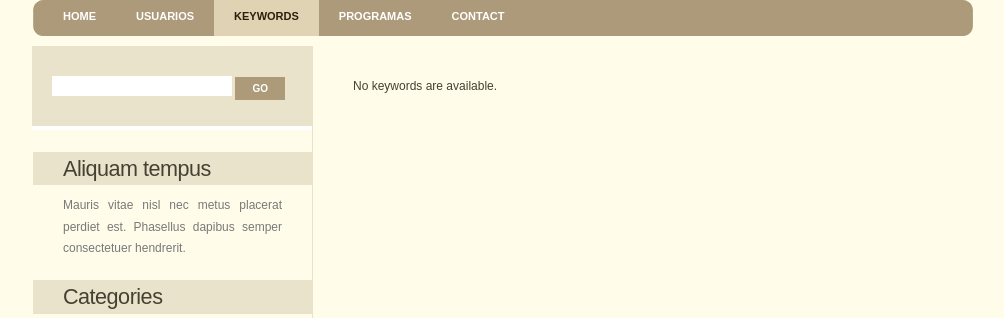
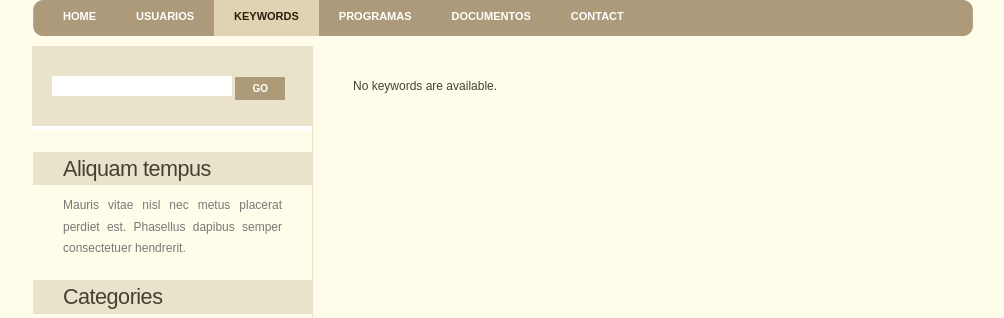
Before and after one commit to miggaiowski/mc536, a Django app: template templates/linguas/keyword_list.html in a window 1280 px wide. Shown: the part 148-466 px from the top of the page, without its empty margins (137-1141 px from the left). Run offline with Django 3.2, Linux system fonts and the light colour scheme; the template is opened without the code that fills it, so the values that code supplies are empty.

Commit message:
incluindo documento nos menus

```diff
--- a/templates/linguas/keyword_detail.html
+++ b/templates/linguas/keyword_detail.html
@@ -12,5 +12,6 @@
 <li><a href="/usuarios">Usuarios</a></li>
 <li class="current_page_item"><a href="#">Keywords</a></li>
 <li><a href="/programas">Programas</a></li>
+<li><a href="/documentos">Documentos</a></li>
 <li><a href="#">Contact</a></li>
 {% endblock %}
--- a/templates/linguas/keyword_list.html
+++ b/templates/linguas/keyword_list.html
@@ -19,5 +19,6 @@
 <li><a href="/usuarios">Usuarios</a></li>
 <li class="current_page_item"><a href="#">Keywords</a></li>
 <li><a href="/programas">Programas</a></li>
+<li><a href="/documentos">Documentos</a></li>
 <li><a href="#">Contact</a></li>
 {% endblock %}
--- a/templates/linguas/usuario_list.html
+++ b/templates/linguas/usuario_list.html
@@ -19,5 +19,6 @@
 <li class="current_page_item"><a href="#">Usuarios</a></li>
 <li><a href="/keywords">Keywords</a></li>
 <li><a href="/programas">Programas</a></li>
+<li><a href="/documentos">Documentos</a></li>
 <li><a href="#">Contact</a></li>
 {% endblock %}
```
